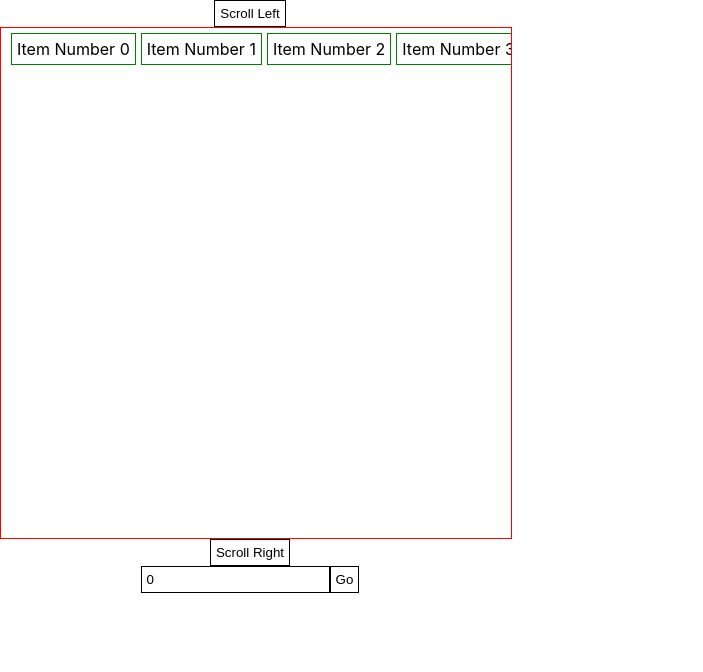
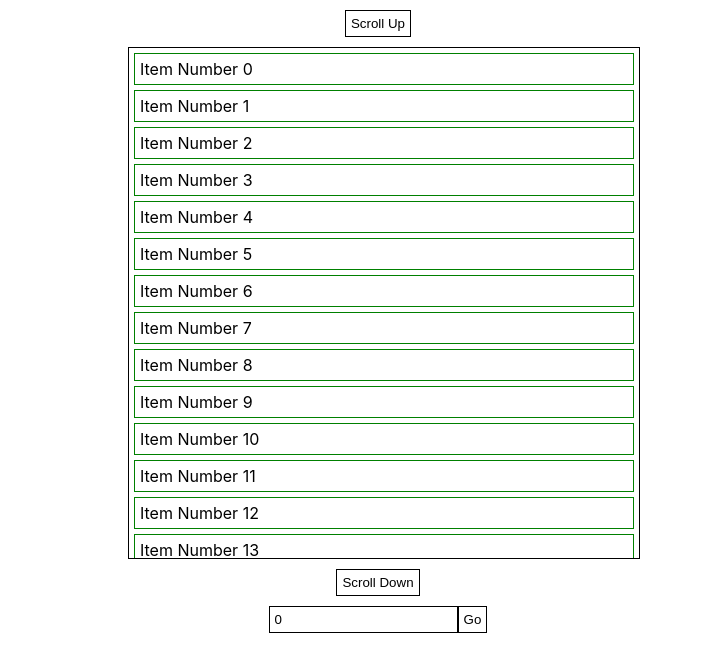
Before and after one commit to meerwaqar/custom-scrollable, a React (Create React App) app: page / in a window 1280 px wide. Shown: the top 672 px of the page, without its empty margins (0-703 px from the left). Built offline with nearby package versions, Linux system fonts and the light colour scheme.

Commit message:
basic style fixed

```diff
--- a/src/App.css
+++ b/src/App.css
@@ -1,43 +1,9 @@
-.App {
-  text-align: center;
-}
 
-.App-logo {
-  height: 40vmin;
-  pointer-events: none;
-}
-
-@media (prefers-reduced-motion: no-preference) {
-  .App-logo {
-    animation: App-logo-spin infinite 20s linear;
-  }
-}
-
-.App-header {
-  background-color: #282c34;
-  min-height: 100vh;
-  display: flex;
-  flex-direction: column;
-  align-items: center;
-  justify-content: center;
-  font-size: calc(10px + 2vmin);
-  color: white;
-}
-
-.App-link {
-  color: #61dafb;
-}
 
 .custom-list-item {
   border:  1px solid green;
   padding: 5px;
 }
-
-@keyframes App-logo-spin {
-  from {
-    transform: rotate(0deg);
-  }
-  to {
-    transform: rotate(360deg);
-  }
+.main {
+  padding-left: 10vw;
 }
--- a/src/App.tsx
+++ b/src/App.tsx
@@ -13,14 +13,16 @@ function App() {
     return <div className="custom-list-item">Item Number {val}</div>;
   };
   return (
+    <>
       <div className="main">
         <List
           data={getData(100)}
-        orientation="horizontal"
+          orientation="vertical"
           isDragable
           component={customComponent}
         />
       </div>
+    </>
   );
 }
 
--- a/src/List/List.tsx
+++ b/src/List/List.tsx
@@ -80,17 +80,20 @@ const List = (props: ListProps<any>) => {
   };
 
   return (
-    <div className="list" style={{ width, height }}>
+    <div className="list" style={{ width, height}}>
       {showButtons && (
         <div className="actions">
-          <button onClick={()=>scroll(true)}>
+          <button onClick={() => scroll(true)}>
             {orientation === "vertical" ? "Scroll Up" : "Scroll Left"}
           </button>
         </div>
       )}
 
       <div className="list-main">
-        <ul className={`container ${orientation}`} style={{ width, height }}>
+        <ul
+          className={`container ${orientation}`}
+          style={{ width, height: isVertical ? height : "auto" }}
+        >
           {data.map((value, index) => (
             <li
               draggable={isDragable}
@@ -104,7 +107,7 @@ const List = (props: ListProps<any>) => {
       </div>
       {showButtons && (
         <div className="actions">
-          <button onClick={()=>scroll(false)}>
+          <button onClick={() => scroll(false)}>
             {orientation === "vertical" ? "Scroll Down" : "Scroll Right"}
           </button>
         </div>
--- a/src/List/list.style.scss
+++ b/src/List/list.style.scss
@@ -1,5 +1,5 @@
 .list-main ul {
-  border: solid 1px red;
+  border: solid 1px black;
   list-style-type: none;
   overflow: hidden;
   padding: 5px;
@@ -27,10 +27,12 @@
   margin-left: 5px;
 }
 
-.list {
+.list-main {
+    margin: 10px 0;
 }
 
 .actions {
+    margin: 10px 0;
   text-align: center;
 
   button {
```
Lines whose indentation alone changed are shown as unchanged.
